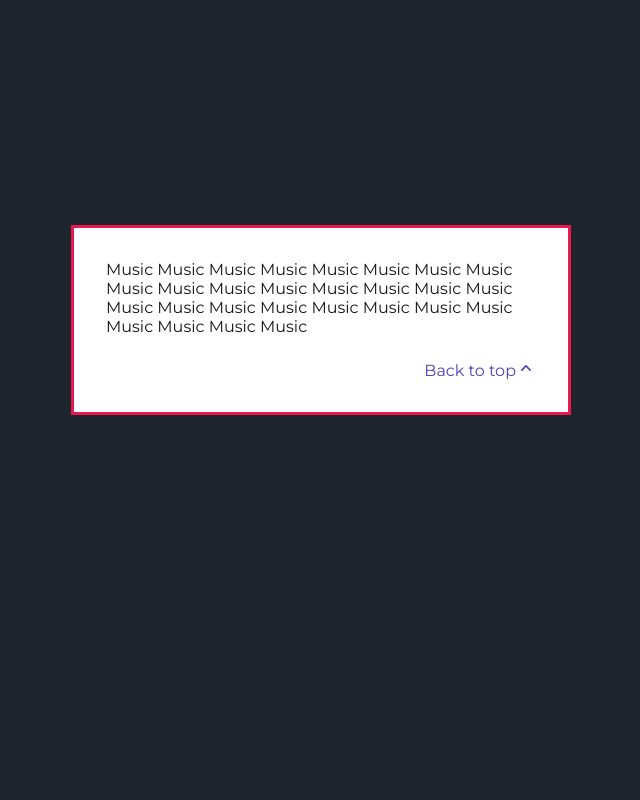
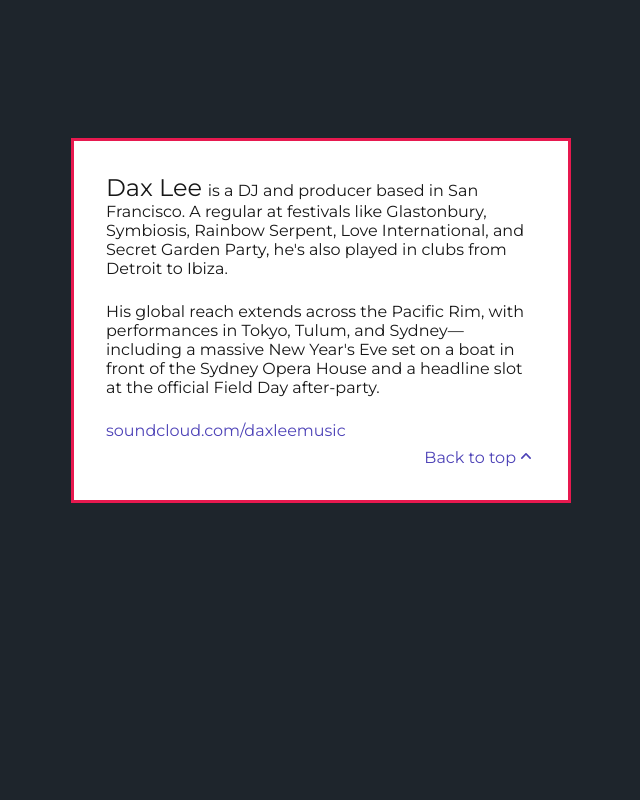
Before and after one commit to lizlux/daxlee, a Next.js app: page / in a window 1280 px wide. Shown: the part 900-1700 px from the top of the page, without its empty margins (319-959 px from the left). Built offline with nearby package versions, Linux system fonts and the light colour scheme.

Commit message:
updating bios

```diff
--- a/src/app/page.module.css
+++ b/src/app/page.module.css
@@ -58,33 +58,6 @@
   border: 5px solid white;
   outline: 3px solid var(--color-custom-red);
 }
-
-/* .tree1 {
-  display: flex;
-  height: 100px;
-  width: 500px;
-}
-
-.tree1 > span:first-child {
-  display: block;
-  height: 50%;
-  border: solid var(--color-custom-red);
-  border-width: 0 3px 3px 0;
-  margin-left: 100px;
-  width: 100px;
-}
-
-.tree1 > span:first-child::after {
-  content: " ";
-  display: block;
-  height: 100%;
-  border: solid var(--color-custom-red);
-  border-width: 0 3px 0 0;
-  margin-top: 50%;
-  margin-left: -100px;
-  width: 100px;
-} */
-
 
 .nav {
   width: 500px;
@@ -157,30 +130,9 @@
   padding-right: .1rem;
 }
 
-.musicContainer {
-  /* margin-top: 300px; */
-  /* transform: translateX(-25%); */
+.contactLinks p {
+  margin-bottom: .5rem;
 }
-
-.techContainer {
-  /* margin-top: 300px; */
-  /* transform: translateX(25%); */
-}
-
-.contactContainer {
-    /* margin-top: 300px; */
-}
-
-.contactLinks {
-  /* margin-top: 1.5rem; */
-}
-
-/* .instaLogo {
-  width: 20px;
-  height: 20px;
-  float: left;
-  margin-right: .2rem;
-} */
 
 /* Enable hover only on non-touch devices */
 @media (hover: hover) and (pointer: fine) {
--- a/src/app/page.tsx
+++ b/src/app/page.tsx
@@ -62,10 +62,27 @@ export default function Home() {
           <div ref={musicElemRef} className={styles.feature}>
             <div className={styles.musicContainer}>
               <p>
-                Music Music Music Music Music Music Music Music Music Music
-                Music Music Music Music Music Music Music Music Music Music
-                Music Music Music Music Music Music Music Music
+                <b>Dax Lee</b> is a DJ and producer based in San Francisco. A
+                regular at festivals like Glastonbury, Symbiosis, Rainbow
+                Serpent, Love International, and Secret Garden Party, he&apos;s
+                also played in clubs from Detroit to Ibiza.
               </p>
+              <p>
+                His global reach extends across the Pacific Rim, with
+                performances in Tokyo, Tulum, and Sydney—including a massive New
+                Year&apos;s Eve set on a boat in front of the Sydney Opera House
+                and a headline slot at the official Field Day after-party.
+              </p>
+              <div className={styles.contactLinks}>
+                <p>
+                  <Link
+                    target="_blank"
+                    href="https://soundcloud.com/daxleemusic"
+                  >
+                    soundcloud.com/daxleemusic
+                  </Link>
+                </p>
+              </div>
               <BackToTop
                 scrollOptions={scrollOptions}
                 scrollToElementRef={mastHeadElemRef}
```
